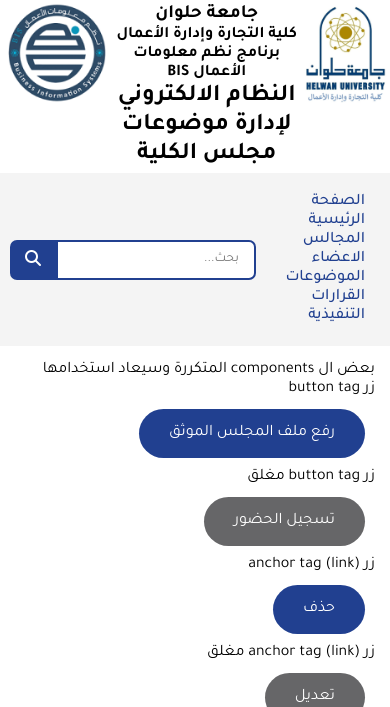
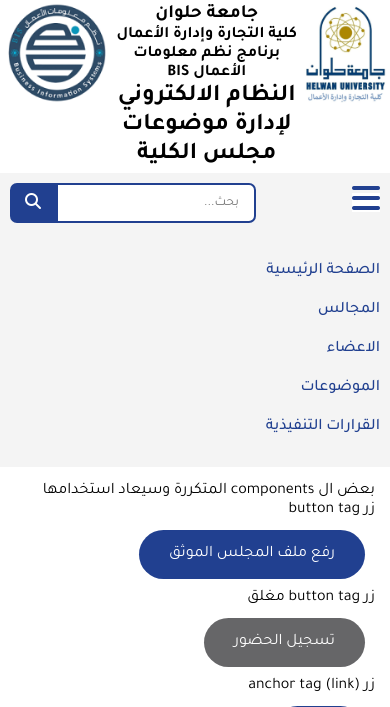
Before and after one commit to mohamedfathi0121/Grad-Project, a PHP site: page / in a window 390 px wide. Shown: the top 707 px of the page. Run offline with PHP 8.4, Linux system fonts and the light colour scheme; some libraries are stand-ins or nearby versions.

Commit message:
added togglebar that appears in smaller screens for links

```diff
--- a/index.html
+++ b/index.html
@@ -5,9 +5,6 @@
 		<meta http-equiv="X-UA-Compatible" content="IE=edge" />
 		<meta name="viewport" content="width=device-width, initial-scale=1.0" />
 		<title>Document</title>
-
-		<!-- Css  -->
-
 
 		<!-- Your Css Here  -->
 		<link rel="stylesheet" href="style/style.css" />
@@ -38,11 +35,14 @@
 		<section class="nav-bar">
 			<nav>
 				<ul>
-					<li><a href="/index.html">الصفحة الرئيسية</a></li>
-					<li><a href="/meetings.html">المجالس</a></li>
-					<li><a href="/users.html">الاعضاء</a></li>
-					<li><a href="/subjects.html">الموضوعات</a></li>
-					<li><a href="#"> القرارات التنفيذية</a></li>
+					<a class="icon" href="#"><i class="fa-solid fa-bars fa-2xl"></i></a>
+					<div class="links">
+						<li><a href="/index.html">الصفحة الرئيسية</a></li>
+						<li><a href="/meetings.html">المجالس</a></li>
+						<li><a href="/users.html">الاعضاء</a></li>
+						<li><a href="/subjects.html">الموضوعات</a></li>
+						<li><a href="#"> القرارات التنفيذية</a></li>
+					</div>
 				</ul>
 				<form class="search" action="#">
 					<input type="text" placeholder="بحث..." name="search" />
--- a/js/main.js
+++ b/js/main.js
@@ -9,10 +9,27 @@ dropDownList();
 // Make The Link Active When Clicked
 
 let currentLocation = location.href;
-let links = document.querySelectorAll("nav a");
+let allLinks = document.querySelectorAll("nav a");
 
-links.forEach((ele) => {
+allLinks.forEach((ele) => {
 	if (ele.href === currentLocation) {
 		ele.classList.add("active");
 	}
 });
+
+// Links Toggler
+
+let toggler = document.querySelector("nav ul .icon");
+let linksDiv = document.querySelector("nav ul .links");
+console.log(linksDiv);
+console.log(linksDiv.classList);
+
+function toggleLinks() {
+	if (linksDiv.className === "links") {
+		linksDiv.classList.add("deactive");
+	} else {
+		linksDiv.classList.remove("deactive");
+	}
+}
+
+toggler.addEventListener("click", toggleLinks);
--- a/style/initialize.css
+++ b/style/initialize.css
@@ -75,7 +75,7 @@ header .logo {
 nav {
 	display: flex;
 	justify-content: space-between;
-	align-items: center;
+
 	padding: 10px;
 }
 
@@ -87,6 +87,10 @@ nav ul {
 nav ul li {
 	margin: 0 15px;
 }
+.links {
+	display: flex;
+}
+
 nav ul li a {
 	color: #000;
 	font-weight: 500;
@@ -102,6 +106,34 @@ nav ul li a:hover,
 nav ul li a.active {
 	box-shadow: inset -150px 0 0 0 var(--main-color);
 	color: var(--secondary-color);
+}
+
+nav ul .icon {
+	color: var(--main-color);
+	padding: 0px;
+	background-color: #fff;
+	display: none;
+}
+
+/* medium screen */
+@media (max-width: 900px) {
+	nav ul .icon {
+		display: block;
+	}
+	nav ul,
+	nav ul .links {
+		flex-direction: column;
+		align-items: flex-start;
+	}
+	.deactive {
+		display: none;
+	}
+	nav ul .links {
+		margin-top: 40px;
+	}
+	nav ul li {
+		margin: 10px 0;
+	}
 }
 
 /* Footer */
--- a/style/style.css
+++ b/style/style.css
@@ -2,7 +2,3 @@
 @import url(./initialize.css);
 
 /* *Code Your Css Here  */
-nav ul li a.active {
-	box-shadow: inset -150px 0 0 0 var(--main-color);
-	color: var(--secondary-color);
-}
```
Also changed, not shown: meetings.html (+8 -5 lines), subjects.html (+8 -5 lines), users.html (+8 -5 lines).
